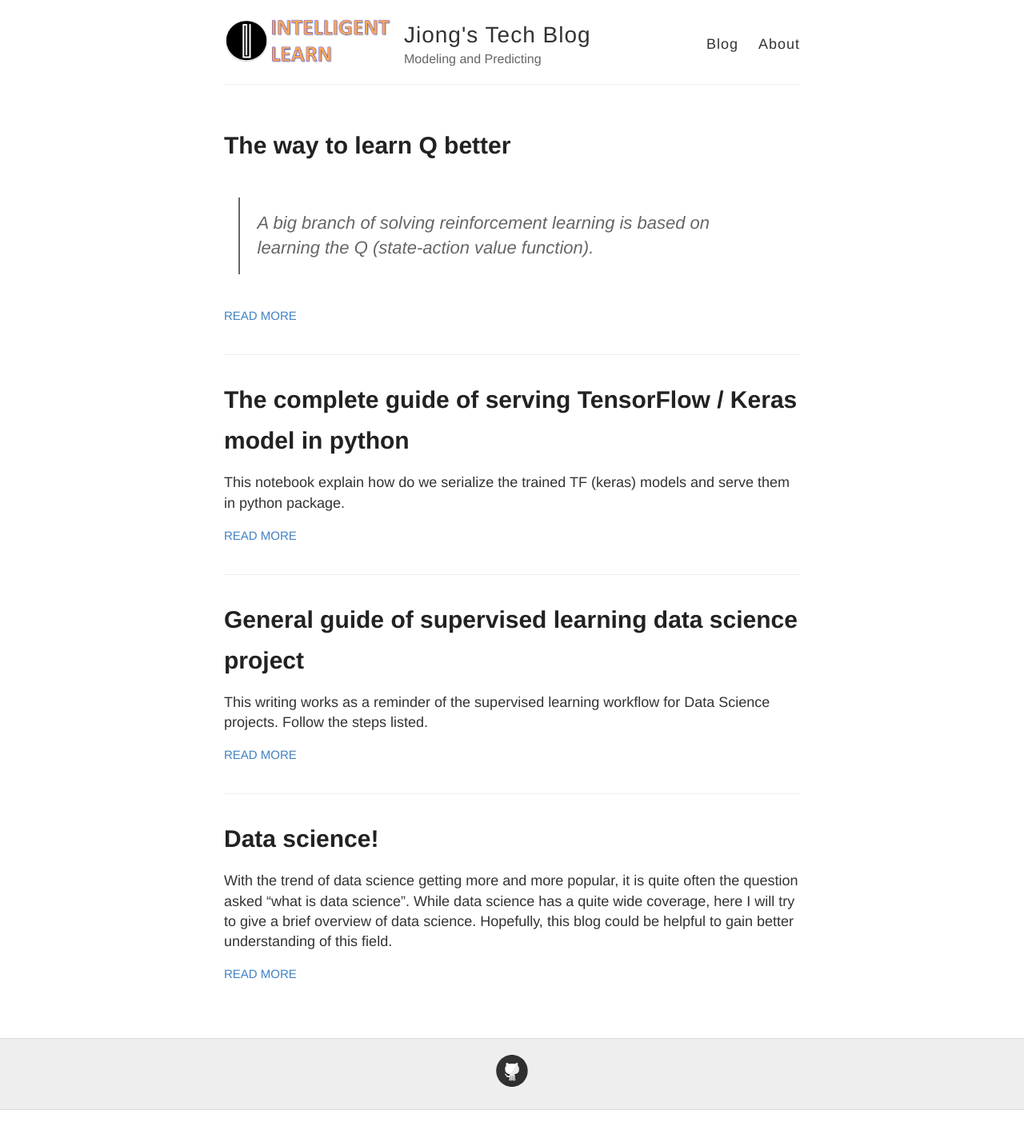
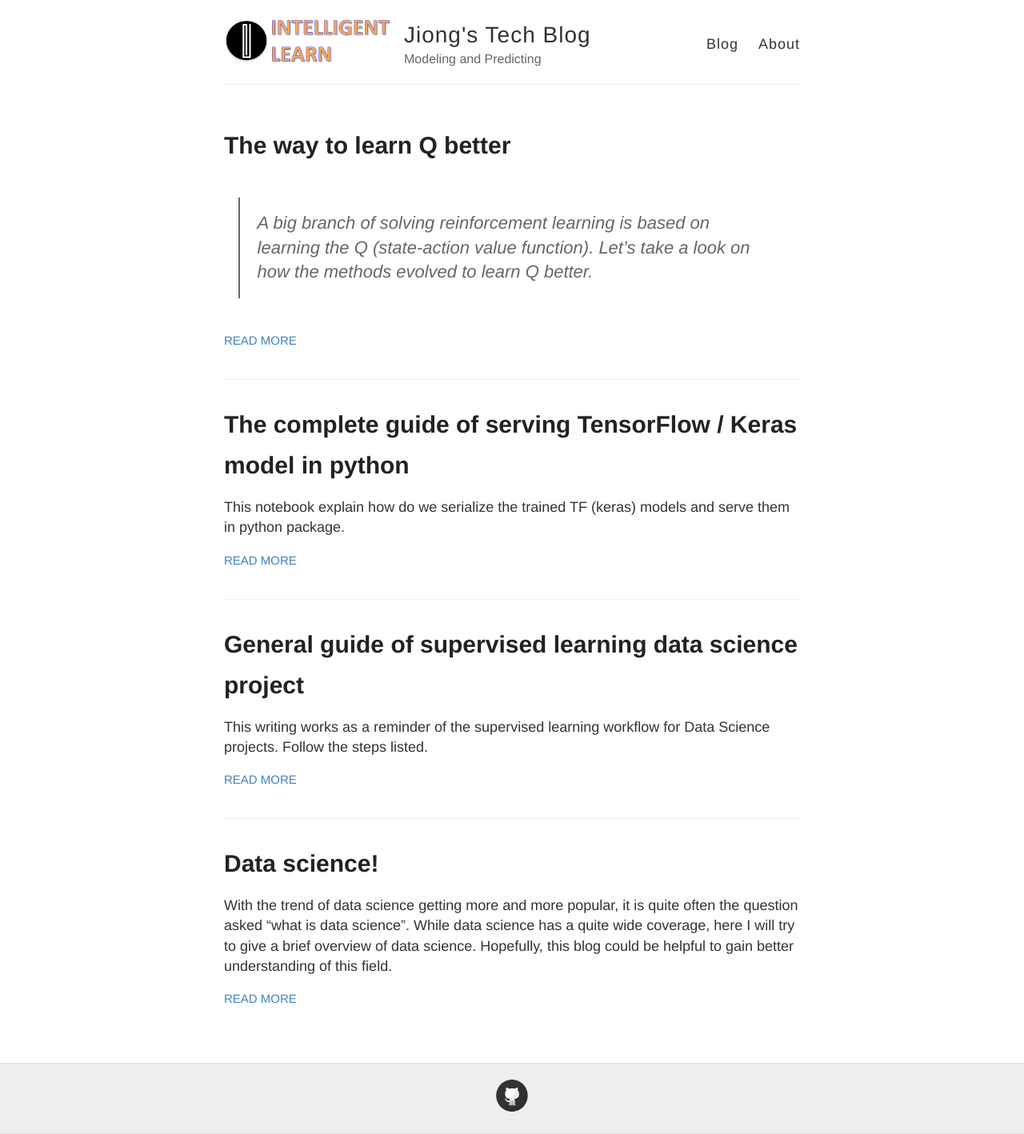
Before and after one commit to jionglearningzhang/jionglearningzhang.github.io, a Jekyll site: the page built from index.html, in a window 1280 px wide. Shown: the whole page at 80% size. Built offline with Jekyll 4.4.1, drawn with Linux system fonts in a browser that asks for light colours; before the commit the page ends 1388 px from its top, so only the background shows below that; part of the change alters nothing that is shown.

Commit message:
qlearning

```diff
--- a/_posts/2019-04-08-on-the-way-of-Q-learning.md
+++ b/_posts/2019-04-08-on-the-way-of-Q-learning.md
@@ -5,26 +5,34 @@ date: 2019-04-08 01:09:00
 tags: reinforcement learning
 ---
 
->A big branch of solving reinforcement learning is based on learning the Q (state-action value function).
+>A big branch of solving reinforcement learning is based on learning the Q (state-action value function). Let's take a look on how the methods evolved to learn Q better.
 
-[Bellman equation](#bellman-equation)
+[Before Deep Q Network](#befored-deep-q-network)
+[Kick-start with DQN](#dqn)
+[Enhance DQN](#enhance-dqn)
+[Rainbow](#rainbow)
+
 
 ![Reinforcement Learning Algorithms]({{'/images/deepQ.jpg'|relative_url}})
 
-## Bellman equation
+The goal of reinforcement learning is to establish a policy, based on which to select actions at given states so that the long term return is maximized. One way is to learn the optimal state-action value function $Q^*(S, A)$, and thus the optimal policy naturaly becomes $\pi^*(A|S) = \underset{a'}{\arg\max}Q(S_t, a')$. With the model-free problem setting, the problem reduces as how to estimate the optimal state-action value function $Q^*(S, A)$. Through the generalized policy iterations, policy evaluation estimates the value function, and in the policy improvement part, policy get improved with updated value function. Thus, the leftover issue is how to estimate the state-action value function $Q(S,A)$ from the experiences (state transitions) the agent gets through interact with the environment. This post talk through value-based milestone methods to get the idea of how we learn Q better.
+[//]: # (TODO: add Q convergence to Q* )
 
 
-## Monte-Carlo method
+## Before Deep Q Network
+
+### Monte-Carlo method
+
 $$Q(S_t, A_t) \leftarrow Q(S_t, A_t) + \alpha (G_t - Q(S_t, A_t))$$
 
-## TD-control (SARSA)
+### TD-control (SARSA)
 $$Q(S_t, A_t) \leftarrow Q(S_t,A_t) + \alpha (R_{t+1} + \gamma Q(S_{t+1},A_{t+1}) - Q(S_t,A_t))$$
 
-## Q-learning (SARSAMAX)
+### Q-learning (SARSAMAX)
 $$Q(S_t, A_t) \leftarrow Q(S_t,A_t) + \alpha (R_{t+1} + \gamma \underset{a'}{\max}Q(S_{t+1}, a') - Q(S_t,A_t))$$
 
 
-## DQN:
+## Kick-start with DQN
 Freeze the target network.
 $$Q(S_t, A_t;\theta) \leftarrow Q(S_t,A_t;\theta) + \alpha (R_{t+1} + \gamma \underset{a'}{\max}Q(S_{t+1}, a';\theta^-) - Q(S_t,A_t;\theta))$$
 Experience replay to decoupling correlation.
@@ -37,25 +45,28 @@ Issues of DQN:
 2. Overestimation caused by max operation
 3. Exploration
 
-Double DQN (DDQN):
+## Enhance DQN
+### Double DQN (DDQN)
 The idea of DDQN was proposed to solve the overestimation issue in Q learning. It Decouples the evaluation and action selection in the target. The online network is used to select the action.
 $$Q(S_t, A_t;\theta) \leftarrow Q(S_t,A_t;\theta) + \alpha (R_{t+1} + \gamma Q(S_{t+1}, \underset{a'}{\arg\max}Q(S_t, a'; \theta);\theta^-) - Q(S_t,A_t;\theta))$$
 
-Dueling Q Network:
+### Dueling Q Network
 There are cases for some certain states, choose which actions do not influence much following rewards and transitions. The dueling Q network represent this by having two streams representing the state value function $$V$$ and the advantage function $$A$$ for each action.
 $$Q = Q + (A - \bar{A})$$
 
-Prioritized Experience Replay:
+### Prioritized Experience Replay
 Sampling with TD-error.
 
-A3C:
+### A3C
 Multi-step estimation.
 
-Distributional DQN:
+### Distributional DQN
 Estimate distribution of Q instead of expectation.
 
-Noisy Net:
+### Noisy Net
 Replacing linear layer with stochastic layer.
 $$y = b+Wx \leftarrow y = (b+Wx) + (b*\epsilon^b + W*\epsilon^Wx)$$
 
 Combine all these complementary improvements based on DQN, the algorithm Rainbow is established.
+
+## Rainbow
```
